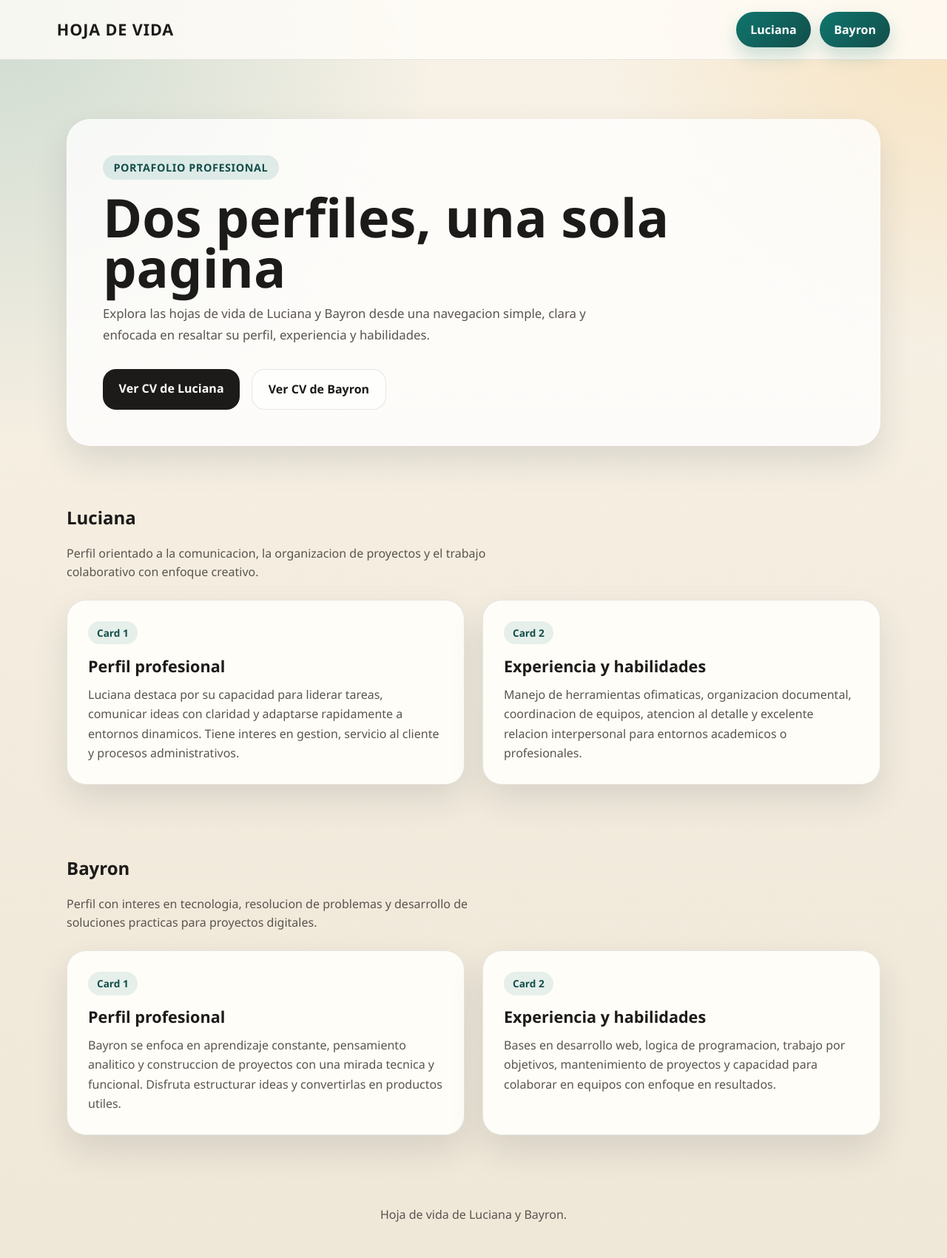
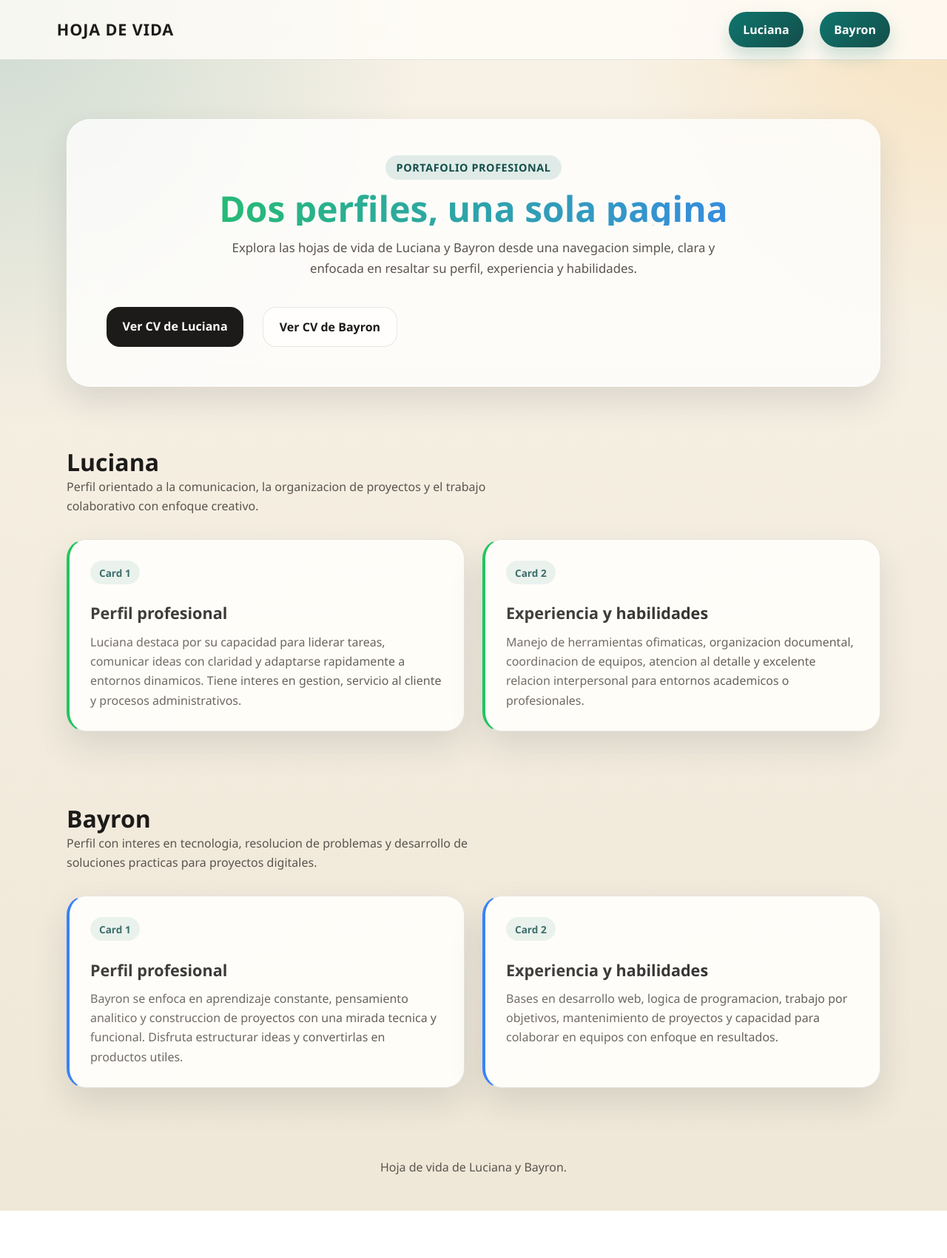
Before and after one commit to FelipeJaramillo514/Cv, a Django app: page / in a window 1280 px wide. Shown: the whole page at 74% size. After the commit the page ends 1637 px from the top, so only its background shows below. Run offline with Django 5.2, Linux system fonts and the light colour scheme.

Commit message:
styles inicial

```diff
--- a/templates/index.html
+++ b/templates/index.html
@@ -1,3 +1,4 @@
+<link rel="stylesheet" href="styles.css">
 <!DOCTYPE html>
 <html lang="es">
 <head>
--- /dev/null
+++ b/templates/styles.css
@@ -0,0 +1,205 @@
+:root {
+    --bg: #020617;
+    --text: #f1f5f9;
+    --muted: #94a3b8;
+    --card: rgba(255,255,255,0.08);
+    --border: rgba(255,255,255,0.1);
+    --accent: #22c55e;
+    --accent2: #3b82f6;
+}
+
+* {
+    margin: 0;
+    padding: 0;
+    box-sizing: border-box;
+}
+
+body {
+    font-family: "Segoe UI", sans-serif;
+    background: radial-gradient(circle at top, #1e293b, #020617);
+    color: var(--text);
+}
+
+/* NAVBAR */
+.navbar {
+    position: sticky;
+    top: 0;
+    display: flex;
+    justify-content: space-between;
+    padding: 1rem 6vw;
+    background: rgba(0,0,0,0.4);
+    backdrop-filter: blur(10px);
+    border-bottom: 1px solid var(--border);
+}
+
+.brand {
+    font-weight: bold;
+    font-size: 1.3rem;
+}
+
+.nav-links a {
+    text-decoration: none;
+    margin-left: 10px;
+    padding: 0.6rem 1.2rem;
+    border-radius: 999px;
+    background: linear-gradient(135deg, var(--accent), var(--accent2));
+    color: white;
+    font-weight: bold;
+    transition: 0.3s;
+}
+
+.nav-links a:hover {
+    transform: scale(1.05);
+}
+
+/* HERO */
+.hero {
+    padding: 5rem 6vw;
+}
+
+.hero-box {
+    background: var(--card);
+    backdrop-filter: blur(20px);
+    border-radius: 30px;
+    padding: 3rem;
+    text-align: center;
+    box-shadow: 0 20px 60px rgba(0,0,0,0.5);
+}
+
+.hero-tag {
+    background: rgba(34,197,94,0.2);
+    padding: 5px 14px;
+    border-radius: 999px;
+    font-size: 0.8rem;
+}
+
+.hero h1 {
+    font-size: 3rem;
+    margin: 1rem 0;
+    background: linear-gradient(90deg, #22c55e, #3b82f6);
+    -webkit-background-clip: text;
+    -webkit-text-fill-color: transparent;
+}
+
+.hero p {
+    color: var(--muted);
+    max-width: 600px;
+    margin: auto;
+}
+
+.hero-actions {
+    margin-top: 2rem;
+}
+
+.hero-actions a {
+    text-decoration: none;
+    margin: 5px;
+    padding: 0.9rem 1.4rem;
+    border-radius: 12px;
+    font-weight: bold;
+}
+
+.hero-actions a:first-child {
+    background: linear-gradient(135deg, var(--accent), var(--accent2));
+    color: white;
+}
+
+.hero-actions a:last-child {
+    border: 1px solid var(--border);
+}
+
+/* SECCIONES */
+.cv-section {
+    padding: 3rem 6vw;
+}
+
+.section-header h2 {
+    font-size: 2rem;
+}
+
+.section-header p {
+    color: var(--muted);
+}
+
+/* CARDS */
+.cards {
+    margin-top: 2rem;
+    display: grid;
+    grid-template-columns: repeat(2, 1fr);
+    gap: 25px;
+}
+
+.card {
+    background: var(--card);
+    backdrop-filter: blur(20px);
+    padding: 1.8rem;
+    border-radius: 25px;
+    transition: 0.4s;
+    position: relative;
+    overflow: hidden;
+}
+
+/* EFECTO BRILLO */
+.card::before {
+    content: "";
+    position: absolute;
+    width: 200%;
+    height: 200%;
+    background: linear-gradient(120deg, transparent, rgba(255,255,255,0.2), transparent);
+    transform: rotate(25deg);
+    top: -100%;
+    left: -100%;
+    transition: 0.6s;
+}
+
+.card:hover::before {
+    top: 100%;
+    left: 100%;
+}
+
+.card:hover {
+    transform: translateY(-10px) scale(1.02);
+}
+
+.card span {
+    background: rgba(34,197,94,0.2);
+    padding: 5px 12px;
+    border-radius: 999px;
+    font-size: 0.75rem;
+}
+
+.card h3 {
+    margin-top: 10px;
+}
+
+.card p {
+    margin-top: 10px;
+    color: var(--muted);
+}
+
+/* DIFERENCIAR PERFILES */
+#luciana .card {
+    border-left: 4px solid #22c55e;
+}
+
+#bayron .card {
+    border-left: 4px solid #3b82f6;
+}
+
+/* FOOTER */
+footer {
+    text-align: center;
+    padding: 2rem;
+    color: var(--muted);
+}
+
+/* RESPONSIVE */
+@media (max-width: 768px) {
+    .cards {
+        grid-template-columns: 1fr;
+    }
+
+    .hero h1 {
+        font-size: 2rem;
+    }
+}
```
